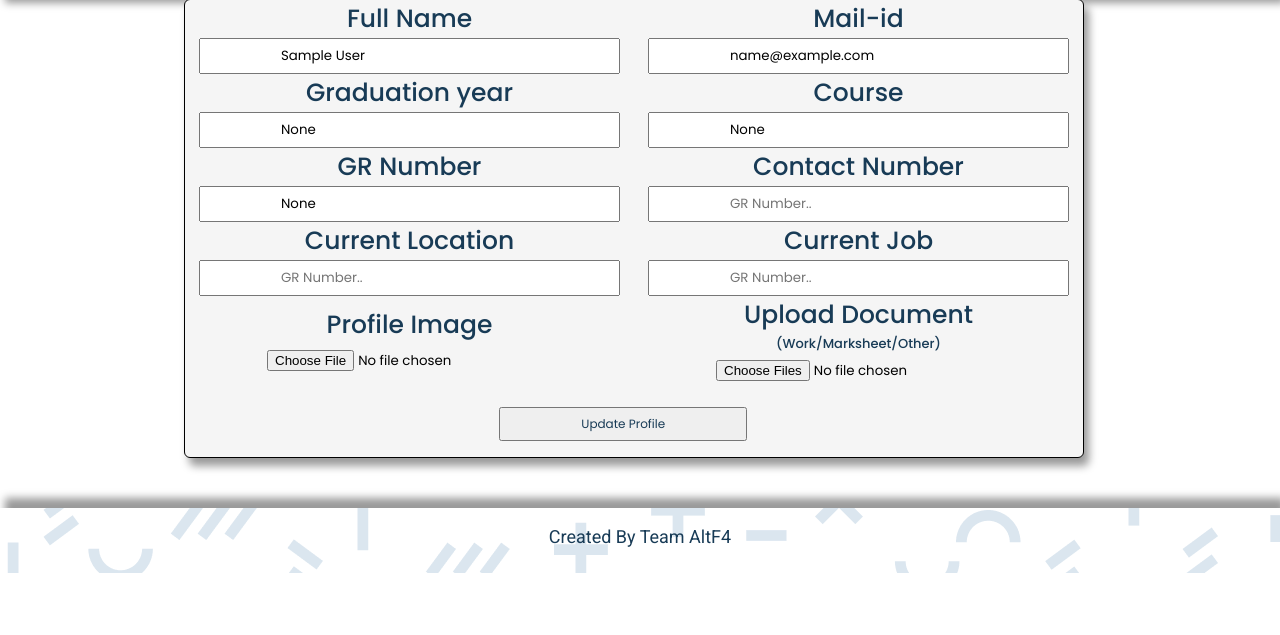
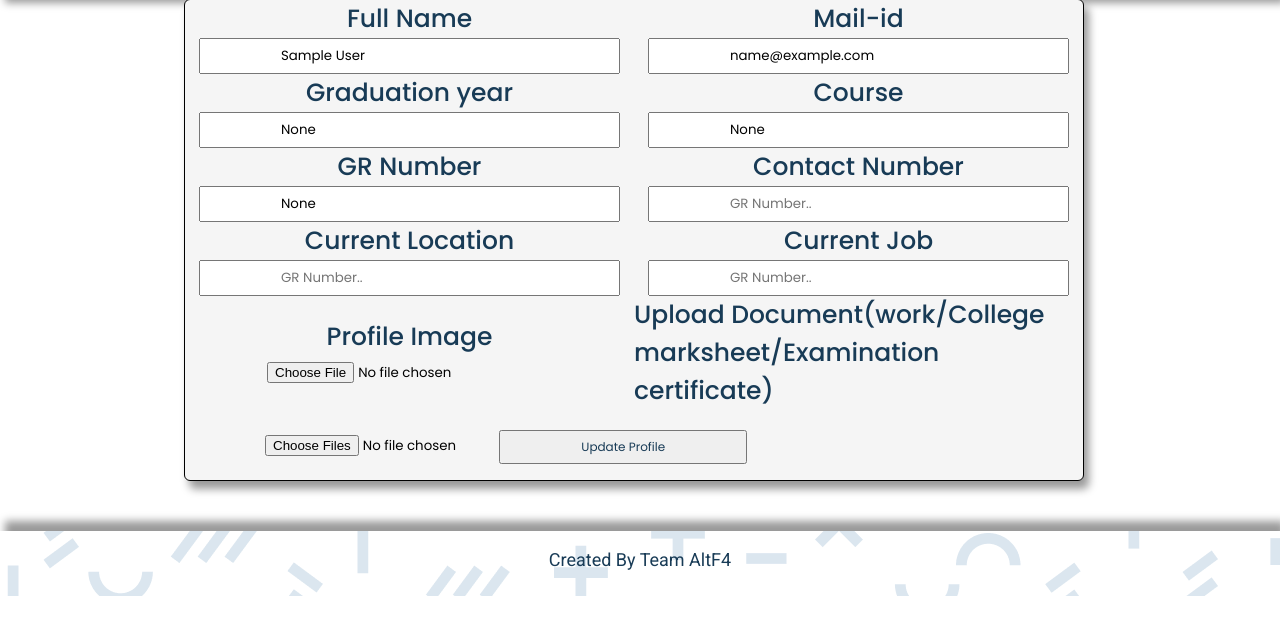
Before and after one commit to Overwatch0812/AlumTrack, a Django app: page /home/edit_profile in a window 1280 px wide; the page is wider, and only the part inside the window is pictured. Shown: the part 67-702 px from the top of that part. Run offline with Django 4.2, Linux system fonts and the light colour scheme; the visitor is signed in with stand-in values (Sample User, id 1); some libraries are stand-ins or nearby versions.

Commit message:
Changes to UI of Edit Profile

```diff
--- a/templates/edit_profile.html
+++ b/templates/edit_profile.html
@@ -585,20 +585,9 @@
 								</label>
 								<input type="file" name="img" alt="Profile" />
 							</div>
-							<div class="mail1">
-								<label>
-									<h4>
-										Upload Document
-										<h5>(Work/Marksheet/Other)</h5>
-									</h4>
+							<h4>Upload Document(work/College marksheet/Examination certificate)</h4>
 								</label>
-								<input
-									type="file"
-									multiple
-									name="doc"
-									alt="Documents"
-								/>
-							</div>
+								<input type="file" multiple name="doc" alt="Documents" />
 
 							<div class="submitform">
 								<input
```
